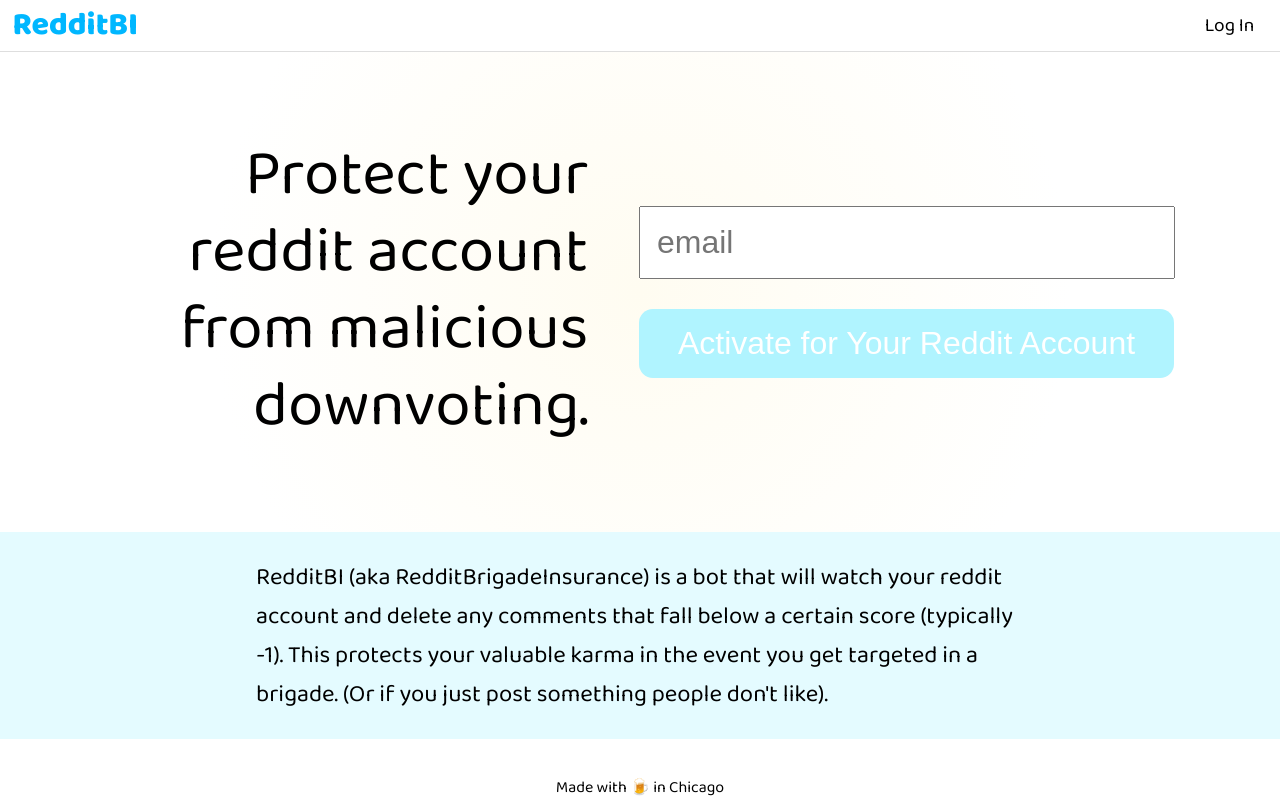
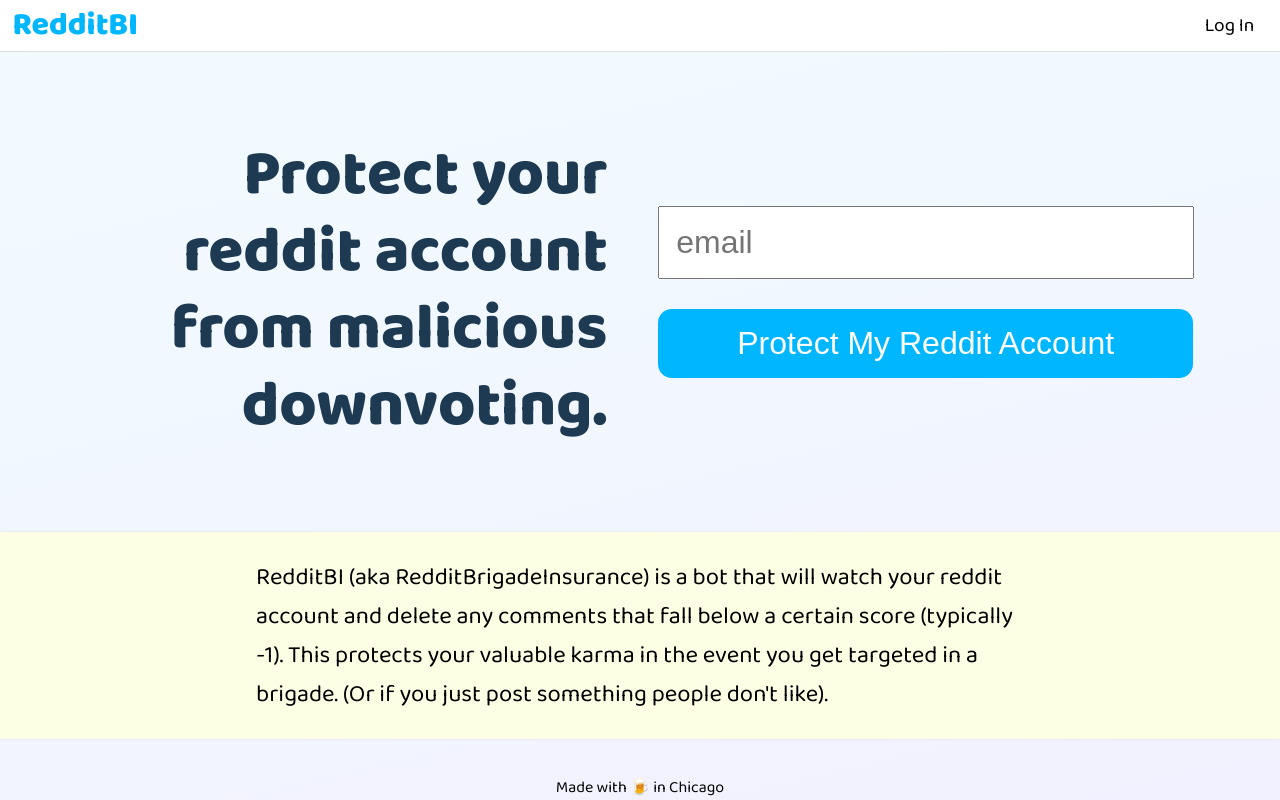
Before and after one commit to djru/RedditBI, a Flask app: page / in a window 1280 px wide. Run offline with Flask 2, Linux system fonts and the light colour scheme.

Commit message:
many changes

```diff
--- a/app.py
+++ b/application.py
@@ -1,7 +1,7 @@
-from flask import Flask, redirect, render_template, send_from_directory, make_response
+from flask import Flask, redirect, render_template, send_from_directory, make_response, session
 from flask import request
 import webbrowser
-from constants import CLIENT_ID, CLIENT_SECRET, REDIRECT_URI, SCOPE, REDIS_URL, JWT_SECRET
+from constants import CLIENT_ID, CLIENT_SECRET, REDIRECT_URI, SCOPE, JWT_SECRET
 from helpers import make_rand
 import db
 import token_manager
@@ -10,8 +10,10 @@ import email_manager
 import jwt
 import urllib
 
+# https://uwsgi-docs.readthedocs.io/en/latest/AttachingDaemons.html
+
 application = Flask(__name__, static_url_path='/static', static_folder='static')
-redis = r = redis.Redis(host=REDIS_URL, port=6379, db=0, decode_responses=True)
+application.secret_key = JWT_SECRET
 
 # decorator that wraps protected endpoints
 def authenticate(fn):
@@ -51,9 +53,9 @@ def home():
 def go():
     email = request.args.get('email')
     state = make_rand()
-    # TODO redis expiration
-    redis.set(f'{state}_signup', email)
-    return redirect(f'https://www.reddit.com/api/v1/authorize?client_id={CLIENT_ID}&response_type=code&state={state}_signup&redirect_uri={REDIRECT_URI}&duration=permanent&scope={SCOPE}')
+    session['email'] = email
+    session['state'] = state
+    return render_template('redirect.html', url=f'https://www.reddit.com/api/v1/authorize?client_id={CLIENT_ID}&response_type=code&state={state}_signup&redirect_uri={REDIRECT_URI}&duration=permanent&scope={SCOPE}')
 
 @application.route('/login')
 def login():
@@ -74,16 +76,14 @@ def oauth_callback():
     name = token_manager.whoami(t)
     user = db.get_user_by_name(name)
     if '_signup' in state:
+        if state != session.get('state') or email != session.get('email'):
+            return 'something went wrong'
         if user:
             encoded = jwt.encode({'name': user.get('name'), 'email': user.get('email')}, JWT_SECRET, algorithm='HS256')
             resp = make_response(redirect('/me'))
             resp.set_cookie('jwt_token', encoded)
             return resp
-        email = redis.get(state)
-        redis.delete(state)
-        if not email:
-            return 'signup expired'
-
+        email = session.get('email')
         # TODO create and update in one
         id = db.create_user(state, code)
         db.update_user(id, ('token', 'refresh_token', 'name', 'email'), (t, r, name, email))
--- a/constants.py
+++ b/constants.py
@@ -13,5 +13,5 @@ REDIS_URL = 'localhost'
 if ENV == 'DEV':
     APP_URL = 'http://127.0.0.1:8888'
 elif ENV == 'PROD':
-    APP_URL = 'https://redditbi.com'
+    APP_URL = os.environ.get('APP_URL', 'https://redditbi.com')
 REDIRECT_URI = f'{APP_URL}/oauth_callback'
--- a/requirements.txt
+++ b/requirements.txt
@@ -1,5 +1,4 @@
 PyJWT
 requests
 flask
-gunicorn
-redis
+uwsgi
--- a/static/css/main.css
+++ b/static/css/main.css
@@ -4,6 +4,8 @@ html, body{
         }
         body {
             font-family: 'Baloo 2', sans;
+            background: rgb(242,241,255);
+            background: linear-gradient(347deg, rgba(242,241,255,1) 0%, rgba(241,252,255,1) 100%);
         }
         header h1 {
             font-weight: bold;
@@ -16,6 +18,7 @@ html, body{
             display: flex;
             align-items: center;
             justify-content: space-between;
+            background: white;
         }
         header a{
             text-decoration: none;
@@ -35,18 +38,20 @@ html, body{
             justify-content: center;
             align-items: center;
             height: 30rem;
-            background: radial-gradient(circle, rgb(255, 252, 241) 0%, rgba(255,255,255,1) 63%);
+            /*background: radial-gradient(circle, rgb(255, 252, 241) 0%, rgba(255,255,255,1) 63%);*/
         }
         div#cta {
             font-size: 4em;
-            max-width: 33%;
+            max-width: 36%;
             line-height: 1.2em;
             text-align: right;
             margin-right: 2%;
+            font-weight: 600;
+            color: #1e3a52;
         }
         #go {
             color: white;
-            background: #b0f4ff;
+            background: #00b7ff;
             font-size: 2em;
             width: 107%;
             text-align: center;
@@ -63,9 +68,10 @@ html, body{
             cursor: not-allowed;
         }
         #blurb {
-            background: #e4fbff;
+            background: #fdffe4;
             padding: 2% 20%;
             font-size: 1.5em;
+            box-shadow: 0px 0px 2px #dedede;
         }
         #footer {
             position: fixed;
--- a/templates/index.html
+++ b/templates/index.html
@@ -4,7 +4,7 @@
     <div id="cta">Protect your reddit account from malicious downvoting.</div>
     <form id="form" action="/go">
         <input name="email" required  type="email" id="form-email" placeholder="email">
-        <input type="submit"  id="go" value="Activate for Your Reddit Account"></input>
+        <input type="submit"  id="go" value="Protect My Reddit Account"></input>
     </form>
 
 </main>
--- a/wsgi.py
+++ b/wsgi.py
@@ -1,4 +1,6 @@
-from app import application
+from application import application
+import db
 
 if __name__ == "__main__":
+    db.create_table()
     application.run()
```
Also changed, not shown: config.ini (added, +15 -0 lines), delete.py (+12 -8 lines), templates/redirect.html (added, +10 -0 lines), 3 other files.
